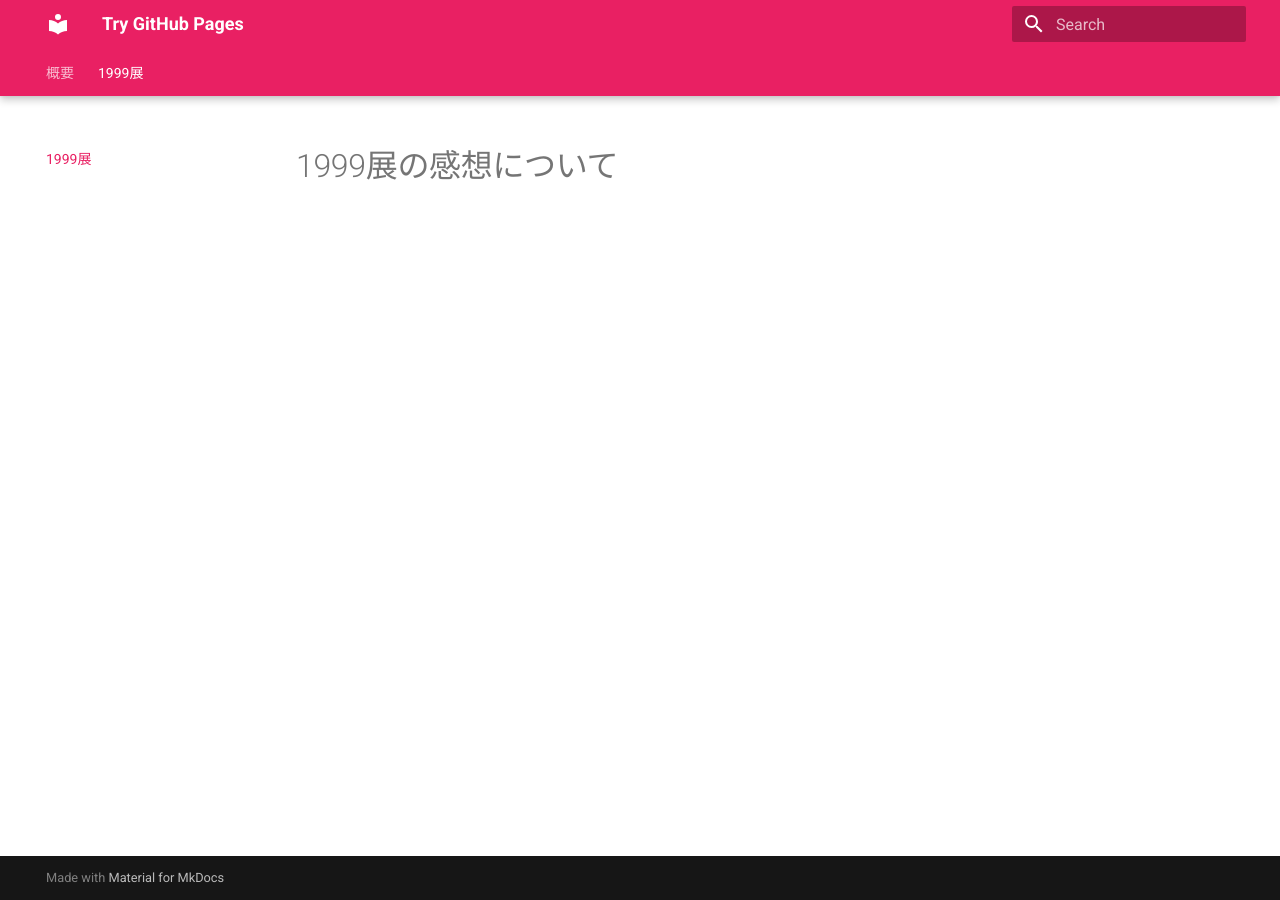
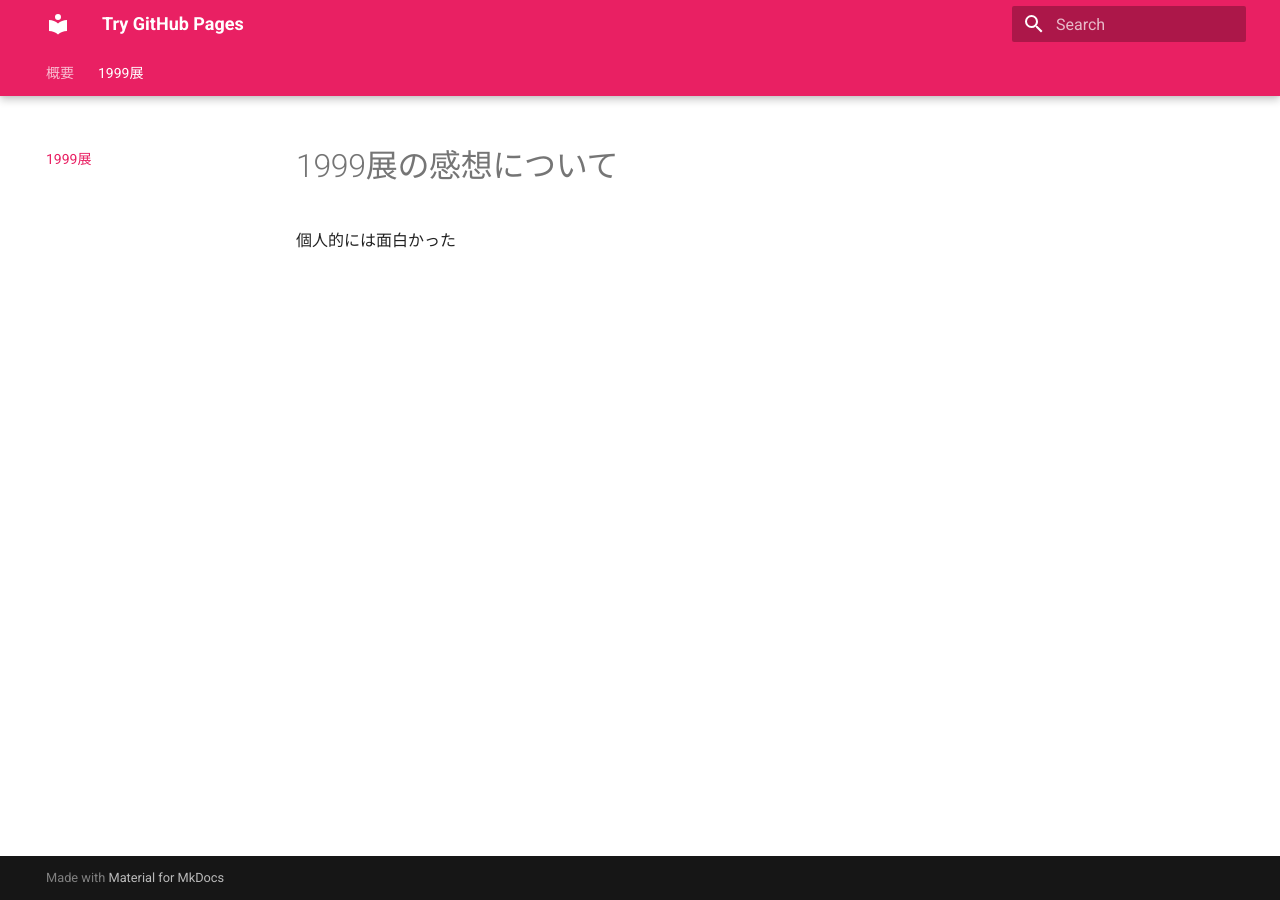
Before and after one commit to ArisaY-vs/McDoksTest, an MkDocs documentation site: the page built from docs/1999.md, in a window 1280 px wide. Built offline with MkDocs 1.6.1 and Material for MkDocs 9.7.7, drawn with Linux system fonts in a browser that asks for light colours.

Commit message:
ｔｒｙ

```diff
--- a/docs/1999.md
+++ b/docs/1999.md
@@ -1 +1,3 @@
 # 1999展の感想について
+
+個人的には面白かった
```
